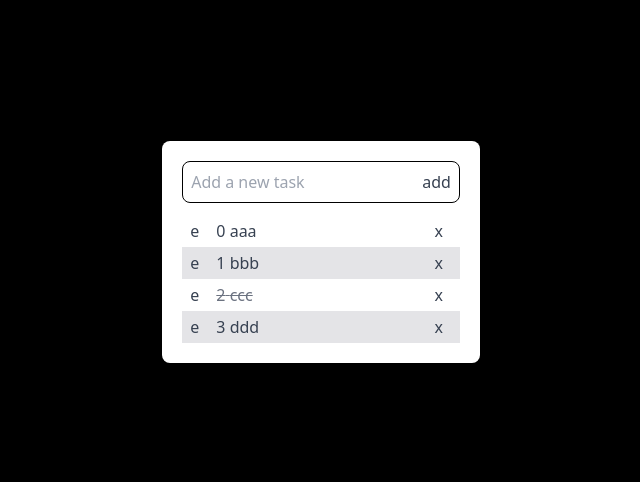
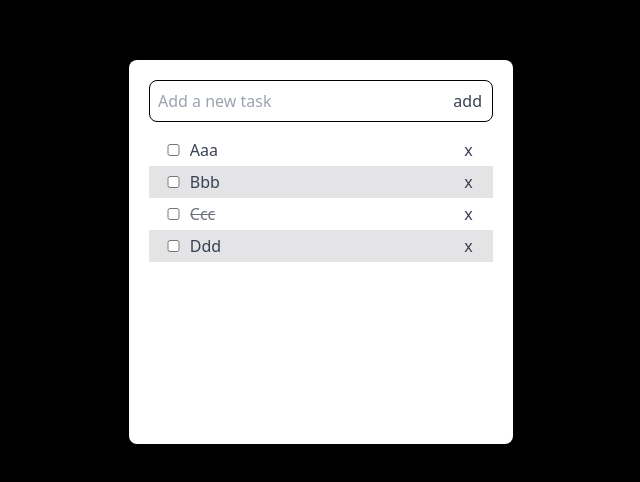
Before and after one commit to LilianSemann/challenge3, a Next.js app: page / in a window 1280 px wide. Shown: the part 148-630 px from the top of the page, without its empty margins (319-959 px from the left). Built offline with nearby package versions, Linux system fonts and the light colour scheme.

Commit message:
updating existing tasks

```diff
--- a/src/app/components/list.tsx
+++ b/src/app/components/list.tsx
@@ -14,36 +14,48 @@ export default function List(props:{list:Types[]}) {
         done: false
     })
 
+    const [updTodo, setUpdTodo] = useState<Types>()
+
+    //////////////////////////FUNCTIONS//////////////////////////
     function add() {
         setList([...list, newTodo])
     }
 
-    useEffect (() => {
-        setNewTodo({...newTodo, id:list[list.length-1].id + 1})
-    }, [list])
-
-    function update(task:Types) {
+    function toggle(task:Types) {
         task.done = task.done === false ? true : false
         setList([...list])
     }
 
     function dlt(id: number) {
         const updatedList = list.filter(i => i.id !== id);
-        setList(updatedList);
+        setList(updatedList)
+    }
+
+    function upd(id: number, newValue: string) {
+        const updList = list.map((t) =>
+            t.id === id && t.done === false ? { ...t, todo: newValue } : t
+        );
+        setList(updList);
       }
+
+    useEffect (() => {
+        setNewTodo({...newTodo, id:list[list.length-1].id + 1})
+    }, [list])
+    /////////////////////////////////////////////////////////////
 
     return (
         <section className="flex flex-col gap-3">
             <div className="rounded-lg px-2 border-black border">
-                <input type="text" placeholder="Add a new task" onChange={(e) => setNewTodo({...newTodo, todo:e.target.value})} className="outline-none h-10"/>
-                <button onClick={() => add()}>add</button>
+                <input type="text" placeholder="Add a new task" onChange={(e) => setNewTodo({...newTodo, todo:e.target.value})} className="outline-none h-10 w-[90%]"/>
+                <button onClick={() => add()} className="w-[10%]">add</button>
             </div>
 
             <div>
                 {list.map((t) => (
-                    <ul key={t.id} className="flex py-1 px-2 even:bg-zinc-200">
-                        <button className="w-[10%] text-start">e</button>
-                        <button onClick={() => update(t)} className={`${t.done ? 'line-through' : 'normal'} ${t.done ? 'text-gray-500' : 'text-gray-700'} w-[80%] text-start`}>{t.id} {t.todo}</button>
+                    <ul key={t.id} className="flex py-1 px-2 even:bg-zinc-200 items-center">
+                        <input type="checkbox" onChange={() => toggle(t)} className="w-[10%] h-3"/>
+                        <input value={t.todo} onChange={(e) => upd(t.id, e.target.value)}
+                            className={`${t.done ? 'line-through' : 'normal'} ${t.done ? 'text-gray-500' : 'text-gray-700'} w-[80%] text-start bg-transparent capitalize outline-none`}/>
                         <button onClick={() => dlt(t.id)} className="w-[10%]">x</button>
                     </ul>
                 ))}
--- a/src/app/page.tsx
+++ b/src/app/page.tsx
@@ -3,7 +3,7 @@ import Tasklist from "./components/tasklist";
 export default function Page() {
   return (
     <section className="min-h-screen bg-black flex justify-center items-center p-5">
-      <div className="bg-white text-gray-700 p-5 rounded-lg">
+      <div className="bg-white text-gray-700 p-5 rounded-lg min-h-[30vw] min-w-[30vw]">
         <Tasklist/>
       </div>
     </section>
```
Also changed, not shown: 1 other file (tests, documents, lock files or other folders).
